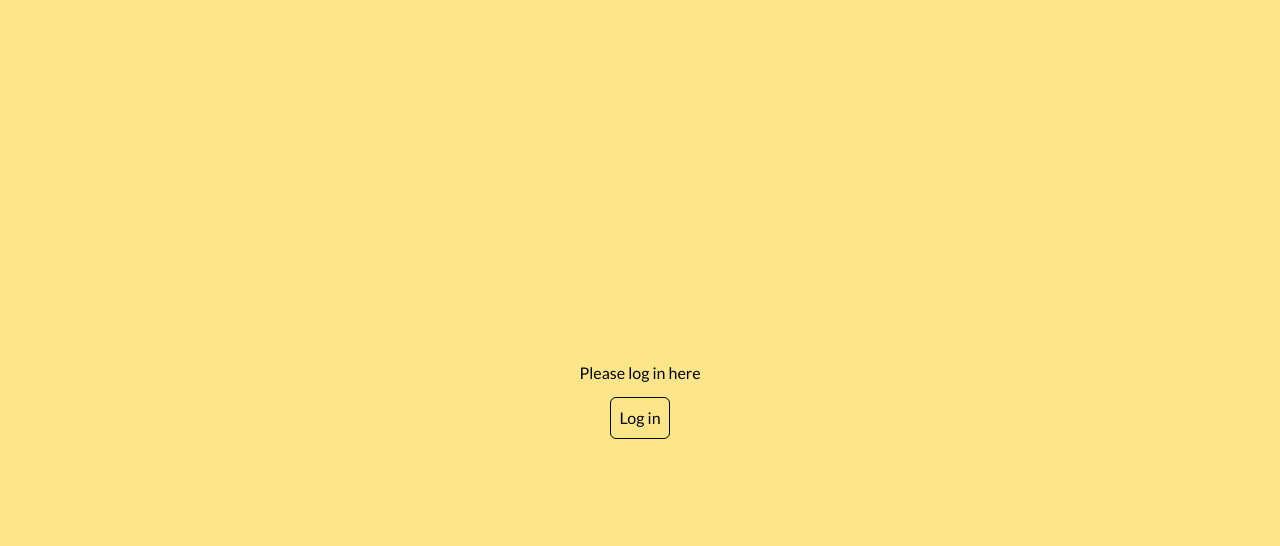
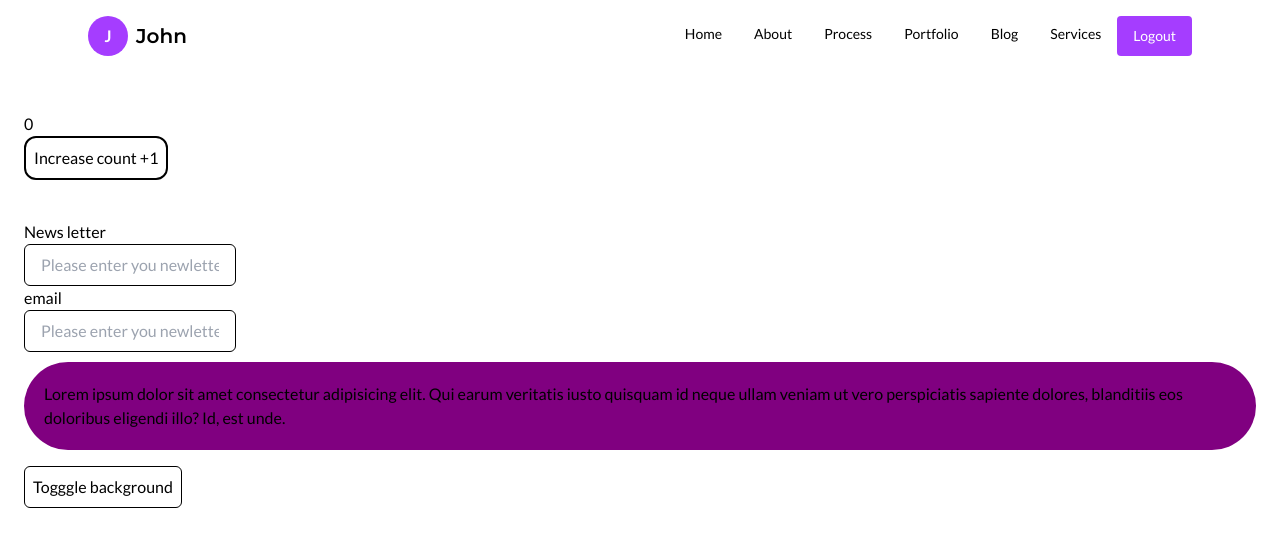
Before and after one commit to Jerryemmanuel01/pb-react-portfolio, a React (Vite) app: page / in a window 1280 px wide. Shown: the top 546 px of the page. Built offline with nearby package versions, Linux system fonts and the light colour scheme.

Commit message:
form componet and styles updated

```diff
--- a/src/App.jsx
+++ b/src/App.jsx
@@ -16,109 +16,115 @@ function App() {
     setIsLoggedin(true);
   };
 
-  if (isLoggedin === false) {
-    return (
-      <div className="w-full h-screen flex items-center justify-center flex-col space-y-3 bg-amber-200">
-        <div className="flex flex-col items-center justify-center space-y-3">
-          <p>Please log in here</p>
-          <button
-            className="border border-black rounded-md p-2 "
-            onClick={() => setOpenForm((prev) => !prev)}
-          >
-            Log in
-          </button>
-        </div>
-        {/* Ternary operator */}
-        {/* {openForm ? (
-          <form
-            onSubmit={(e) => handleSubmit(e)}
-            className="border border-black p-3 rounded-lg bg-amber-100 w-[400px]"
-          >
-            <h2 className="font-merriweather font-bold text-center mb-6">
-              Login
-            </h2>
-            <div className="space-y-6">
-              <div>
-                <label htmlFor="email">Email</label>
-                <br />
-                <input
-                  type="email"
-                  name="email"
-                  id="email"
-                  className="w-full"
-                />
-              </div>
-              <div>
-                <label htmlFor="password">Password</label>
-                <br />
-                <input
-                  type="password"
-                  name="password"
-                  id="password"
-                  className="w-full"
-                />
-              </div>
-              <button
-                type="submit"
-                className="bg-black text-white p-2 rounded-md w-full"
-              >
-                Login
-              </button>
-            </div>
-          </form>
-        ) : (
-          ""
-        )} */}
+  // if (isLoggedin === false) {
+  //   return (
+  //     <div className="w-full h-screen flex items-center justify-center flex-col space-y-3 bg-amber-200">
+  //       <div className="flex flex-col items-center justify-center space-y-3">
+  //         <p>Please log in here</p>
+  //         <button
+  //           className="border border-black rounded-md p-2 "
+  //           onClick={() => setOpenForm((prev) => !prev)}
+  //         >
+  //           Log in
+  //         </button>
+  //       </div>
+  //       {/* Ternary operator */}
+  //       {/* {openForm ? (
+  //         <form
+  //           onSubmit={(e) => handleSubmit(e)}
+  //           className="border border-black p-3 rounded-lg bg-amber-100 w-[400px]"
+  //         >
+  //           <h2 className="font-merriweather font-bold text-center mb-6">
+  //             Login
+  //           </h2>
+  //           <div className="space-y-6">
+  //             <div>
+  //               <label htmlFor="email">Email</label>
+  //               <br />
+  //               <input
+  //                 type="email"
+  //                 name="email"
+  //                 id="email"
+  //                 className="w-full"
+  //               />
+  //             </div>
+  //             <div>
+  //               <label htmlFor="password">Password</label>
+  //               <br />
+  //               <input
+  //                 type="password"
+  //                 name="password"
+  //                 id="password"
+  //                 className="w-full"
+  //               />
+  //             </div>
+  //             <button
+  //               type="submit"
+  //               className="bg-black text-white p-2 rounded-md w-full"
+  //             >
+  //               Login
+  //             </button>
+  //           </div>
+  //         </form>
+  //       ) : (
+  //         ""
+  //       )} */}
 
-        {/* Logical AND (&&) */}
-        {openForm === true && (
-          <form
-            onSubmit={(e) => handleSubmit(e)}
-            className="border border-black p-3 rounded-lg bg-amber-100 w-[400px]"
-          >
-            <h2 className="font-merriweather font-bold text-center mb-6">
-              Login
-            </h2>
-            <div className="space-y-6">
-              <div>
-                <label htmlFor="email">Email</label>
-                <br />
-                <input
-                  type="email"
-                  name="email"
-                  id="email"
-                  className="w-full"
-                />
-              </div>
-              <div>
-                <label htmlFor="password">Password</label>
-                <br />
-                <input
-                  type="password"
-                  name="password"
-                  id="password"
-                  className="w-full"
-                />
-              </div>
-              <button
-                type="submit"
-                className="bg-black text-white p-2 rounded-md w-full"
-              >
-                Login
-              </button>
-            </div>
-          </form>
-        )}
-      </div>
-    );
-  }
+  //       {/* Logical AND (&&) */}
+  //       {openForm === true && (
+  //         <form
+  //           onSubmit={(e) => handleSubmit(e)}
+  //           className="border border-black p-3 rounded-lg bg-amber-100 w-[400px]"
+  //         >
+  //           <h2 className="font-merriweather font-bold text-center mb-6">
+  //             Login
+  //           </h2>
+  //           <div className="space-y-6">
+  //             <div>
+  //               <label htmlFor="email">Email</label>
+  //               <br />
+  //               <input
+  //                 type="email"
+  //                 name="email"
+  //                 id="email"
+  //                 className="w-full"
+  //               />
+  //             </div>
+  //             <div>
+  //               <label htmlFor="password">Password</label>
+  //               <br />
+  //               <input
+  //                 type="password"
+  //                 name="password"
+  //                 id="password"
+  //                 className="w-full"
+  //               />
+  //             </div>
+  //             <button
+  //               type="submit"
+  //               className="bg-black text-white p-2 rounded-md w-full"
+  //             >
+  //               Login
+  //             </button>
+  //           </div>
+  //         </form>
+  //       )}
+  //     </div>
+  //   );
+  // }
+  const users = ["Alice",  "Charlie", "john", "Seyi"];
 
   return (
     <section className="">
-      <Navbar setIsLoggedin={setIsLoggedin}/>
-      <Hero name={username} YOE={24} />
+      {/* <ul className="">
+        {users.map((user)=> (
+          <li>{user}</li>
+        ))}
+      </ul> */}
+      <Navbar setIsLoggedin={setIsLoggedin} />
+      {/* <Hero name={username} YOE={24} /> */}
       <Count />
-      {/* <FormComponent /> */}
+      <FormComponent />
     </section>
   );
 }
--- a/src/components/FormComponent.jsx
+++ b/src/components/FormComponent.jsx
@@ -1,20 +1,66 @@
 import { useState } from "react";
 
 const FormComponent = () => {
-    const [newsletter, setNewsletter] = useState("")
+  const [newsletter, setNewsletter] = useState("");
+  const [toggleBg, setToggleBg] = useState(false);
+  const [formInputs, setFormInputs] = useState({
+    name: "",
+    email: "",
+    password: "",
+  });
+
   return (
     <div className="my-6 px-6">
       <form className="">
-        <label htmlFor="newsletter">News letter</label><br />
+        <label htmlFor="newsletter">News letter</label>
+        <br />
         <input
           type="text"
           name="newsletter"
           id="newsletter"
           placeholder="Please enter you newletter"
           className="border border-black py-2 px-4 rounded-md"
-          onChange={(e)=>setNewsletter(e.target.value)}
+          onChange={(e) => setNewsletter(e.target.value)}
         />
+        <div>
+          <label htmlFor="email">email</label>
+          <br />
+          <input
+            type="email"
+            name="email"
+            id="email"
+            placeholder="Please enter you newletter"
+            className="border border-black py-2 px-4 rounded-md"
+            onChange={(e) =>
+              setFormInputs({
+                ...FormComponent,
+                [e.target.name]: e.target.value,
+              })
+            }
+          />
+        </div>
+        <p>{formInputs.email}</p>
       </form>
+
+      <div
+        style={{
+          marginTop: "10px",
+          // backgroundColor: toggleBg? "green":"red",
+          padding: "20px",
+          borderRadius: toggleBg? "30px": "80px",
+        }}
+        className="testing-bg"
+      >
+        Lorem ipsum dolor sit amet consectetur adipisicing elit. Qui earum
+        veritatis iusto quisquam id neque ullam veniam ut vero perspiciatis
+        sapiente dolores, blanditiis eos doloribus eligendi illo? Id, est unde.
+      </div>
+      <button
+        className="border border-black p-2 rounded-md mt-4"
+        onClick={() => setToggleBg((prev) => !prev)}
+      >
+        Togggle background{" "}
+      </button>
     </div>
   );
 };
--- a/src/index.css
+++ b/src/index.css
@@ -5,3 +5,7 @@
 body{
     font-family: lato;
 }
+
+.testing-bg{
+    background: purple;
+}
```
